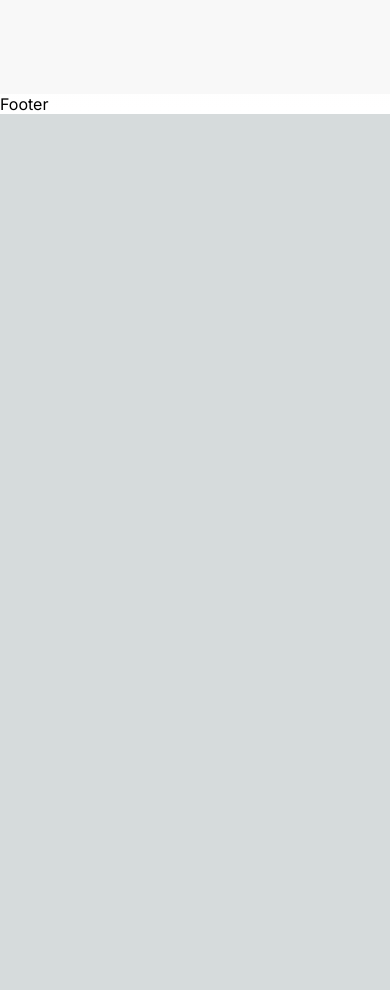
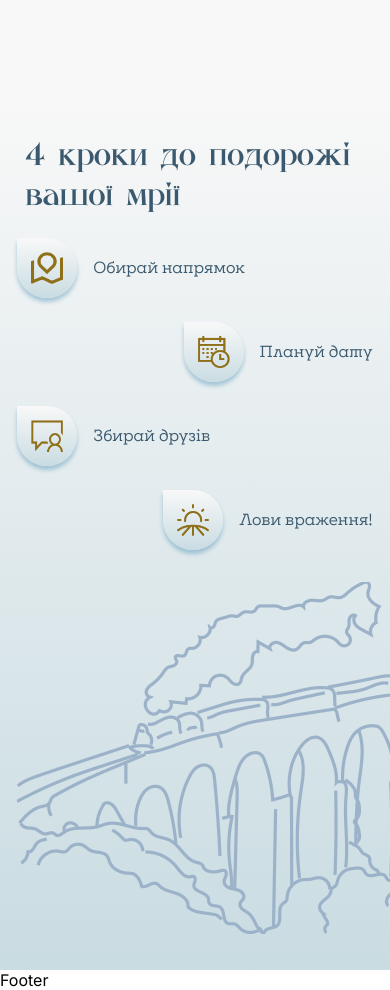
Before and after one commit to savchyndd/step-to-ukraine-client, a Next.js app: page / in a window 390 px wide. Shown: the part 2240-3230 px from the top of the page. Before the commit the page ends 2354 px from the top, so only its background shows below. Built offline with nearby package versions, Linux system fonts and the light colour scheme.

Commit message:
corected some style
- corected some style for section Hero;
- write tablet style for StepBlock section

```diff
--- a/src/app/page.tsx
+++ b/src/app/page.tsx
@@ -11,8 +11,8 @@ const HomePage = () => {
     <main className={styles.main}>
       <Hero />
       <AboutProject />
-      {/* <StepBlock />
-      <Sections />
+      <StepBlock />
+      {/* <Sections />
       <FaqSection />
       <SupportUs /> */}
     </main>
--- a/src/components/GapBlocks/GapBlocks.module.scss
+++ b/src/components/GapBlocks/GapBlocks.module.scss
@@ -5,14 +5,19 @@
   padding-bottom: 32px;
   padding-left: 4.44%;
   padding-right: 4.44%;
+  background: linear-gradient(180deg, #f8f8f8 0%, #c9dce2 100%);
   // display: flex;
   // justify-content: center;
+  @media screen and (min-width: 768px) {
+    text-align: center;
+    padding-left: 7.68%;
+    padding-right: 7.68%;
+  }
   @media screen and (min-width: 1919.9px) {
     min-width: 1920px;
     width: 100vw;
     height: 400px;
     padding: 90px 120px;
-    background: linear-gradient(180deg, $color1 0%, $color2 100%);
     text-align: center;
   }
   .gap_section {
@@ -26,19 +31,17 @@
       color: $color4;
       margin-bottom: 16px;
       @media screen and (min-width: 1919.9px) {
-        display: inline-block;
-        padding: 8px;
         font-family: 'IrpinType';
-        font-size: 32px;
-        font-weight: 500;
-        line-height: calc(40 / 32);
-        margin-bottom: 64px;
       }
     }
     .gap_impression {
       margin-left: auto;
       margin-right: auto;
       // max-width: 756px;
+      @media screen and (min-width: 768px) and (max-width: 1920px) {
+        width: 314px;
+        margin: 0;
+      }
       @media screen and (min-width: 1919.9px) {
         max-width: 1680px;
         height: 100px;
@@ -156,8 +159,25 @@
   .gap_vector {
     margin-top: 32px;
 
-    @media screen and (min-width: 480px) {
-      display: none;
+    @media screen and (min-width: 768px) and (max-width: 1920px) {
+      max-width: 328px;
+      height: auto;
+    }
+
+    &_img {
+      @media screen and (min-width: 768px) and (max-width: 1920px) {
+        max-width: 328px;
+        height: auto;
+      }
+    }
+  }
+
+  .gap_box {
+    // display: flex;
+    @media screen and (min-width: 768px) {
+      display: flex;
+      justify-content: space-between;
+      align-items: center;
     }
   }
 }
--- a/src/components/GapBlocks/StepBlock.tsx
+++ b/src/components/GapBlocks/StepBlock.tsx
@@ -18,18 +18,29 @@ const StepBlock = () => (
   <section className={styles.gap_block}>
     <div className={styles.gap_section}>
       <h3 className={styles.gap_title}>4 кроки до подорожі вашої мрії</h3>
+      <div className={styles.gap_box}>
         <ul className={styles.gap_impression}>
           {stepsData.map((step, index) => (
             <li key={index} className={styles.gap_say}>
               <div className={styles.gap_tumb_img}>
-              <Image src={step.src} alt={step.alt} className={styles.gap_img} />
+                <Image
+                  src={step.src}
+                  alt={step.alt}
+                  className={styles.gap_img}
+                />
               </div>
               <p className={styles.gap_text}>{step.text}</p>
             </li>
           ))}
         </ul>
         <div className={styles.gap_vector}>
-        <Image src={trainImg} alt="train" />
+          <Image
+            className={styles.gap_vector_img}
+            src={trainImg}
+            alt="train"
+            // style={{ width: '328px', height: 'auto' }}
+          />
+        </div>
       </div>
     </div>
   </section>
--- a/src/components/Hero/Hero.module.scss
+++ b/src/components/Hero/Hero.module.scss
@@ -368,6 +368,10 @@
   top: 336px;
   right: -0px;
   @media screen and (min-width: 480px) {
+    scale: (2);
+    transform: translate(-5.3vw);
+  }
+  @media screen and (min-width: 768px) {
     display: none;
   }
 }
```
Lines whose indentation alone changed are shown as unchanged.
